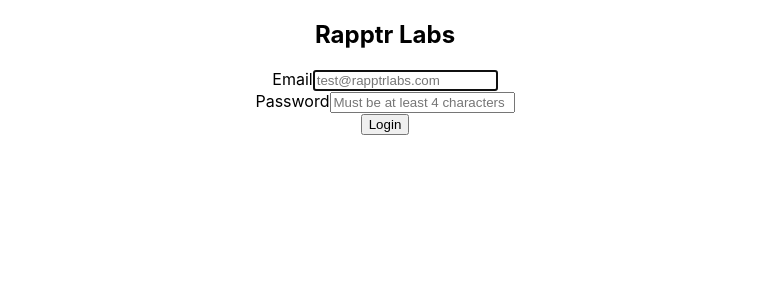
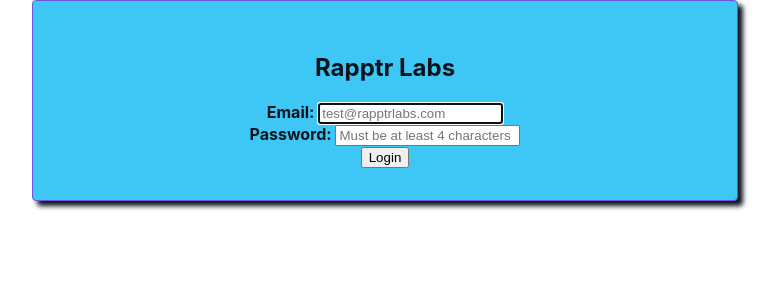
Before and after one commit to ntraugh/react-todo, a React (Create React App) app in the folder client/: page / in a window 1280 px wide. Shown: the top 300 px of the page, without its empty margins (255-1033 px from the left). Built offline with nearby package versions, Linux system fonts and the light colour scheme.

Commit message:
installed react router and icons in wrong directory, react router works fine now, set up alert for when user has created or deleted a todo item

```diff
--- a/client/package.json
+++ b/client/package.json
@@ -9,6 +9,8 @@
     "@testing-library/user-event": "^13.5.0",
     "react": "^18.2.0",
     "react-dom": "^18.2.0",
+    "react-icons": "^4.6.0",
+    "react-router-dom": "^6.4.3",
     "react-scripts": "5.0.1",
     "web-vitals": "^2.1.4"
   },
--- a/client/src/App.css
+++ b/client/src/App.css
@@ -1,23 +1,4 @@
 .App {
   text-align: center;
+  display: flex;
 }
-
-.App-logo {
-  height: 40vmin;
-  pointer-events: none;
-}
-
-.App-header {
-  background-color: #282c34;
-  min-height: 100vh;
-  display: flex;
-  flex-direction: column;
-  align-items: center;
-  justify-content: center;
-  font-size: calc(10px + 2vmin);
-  color: white;
-}
-
-.App-link {
-  color: #61dafb;
-}
--- a/client/src/components/Login.js
+++ b/client/src/components/Login.js
@@ -1,6 +1,9 @@
 import React, {useEffect, useRef, useState} from 'react'
+import {useNavigate} from "react-router-dom"
 
 const Login = ({login, error, setError}) => {
+    const navigate = useNavigate()
+
     const [userInfo, setUserInfo] = useState({
         email: "",
         password: "",
@@ -14,8 +17,8 @@ const Login = ({login, error, setError}) => {
 
     const handleSubmit = (e) => {
         e.preventDefault()
-
         login(userInfo)
+        navigate("todo")
     }
 
     const handleChange =(e) => {
@@ -33,11 +36,11 @@ const Login = ({login, error, setError}) => {
     }
 
   return (
-    <form onSubmit={handleSubmit}>
-        <div>
+    <form onSubmit={handleSubmit} className="form">
+        <div className='center-form'>
             <h2>Rapptr Labs</h2>
             <div>
-                <label htmlFor='email'>Email</label>
+                <label htmlFor='email' style={{"fontWeight": "bold"}}>Email: </label>
                 <input
                 required
                 onChange={handleChange}
@@ -49,7 +52,7 @@ const Login = ({login, error, setError}) => {
                 {error && <p style={{"color": "red"}}>{error}</p>}
             </div>
             <div>
-                <label htmlFor='password'>Password</label>
+                <label htmlFor='password' style={{"fontWeight": "bold"}}>Password: </label>
                 <input
                 required
                 onChange={(e) => setUserInfo({...userInfo, password: e.target.value})}
--- /dev/null
+++ b/client/src/components/Todo.js
@@ -0,0 +1,9 @@
+import React from 'react'
+
+const Todo = () => {
+  return (
+    <div>Todo</div>
+  )
+}
+
+export default Todo
--- a/client/src/index.css
+++ b/client/src/index.css
@@ -11,3 +11,14 @@ code {
   font-family: source-code-pro, Menlo, Monaco, Consolas, 'Courier New',
     monospace;
 }
+
+.form {
+  padding: 2rem;
+  width: 50%;
+  margin: auto auto;
+  color: #0b131c;
+  background-color: #3ec7f4;
+  border: 1px solid rgba(104, 85, 224, 1);
+  border-radius: 4px;
+  box-shadow: 5px 5px 5px #0b131c;
+}
--- a/client/src/index.js
+++ b/client/src/index.js
@@ -2,11 +2,19 @@ import React from 'react';
 import ReactDOM from 'react-dom/client';
 import './index.css';
 import App from './App';
+import { BrowserRouter, Routes, Route } from 'react-router-dom';
+import Todo from "./components/Todo"
+
 
 const root = ReactDOM.createRoot(document.getElementById('root'));
 root.render(
   <React.StrictMode>
-    <App />
+    <BrowserRouter>
+      <Routes>
+        <Route path='/' element={<App />} />
+        <Route path='/todo' element={<Todo />} />
+      </Routes>
+    </BrowserRouter>
   </React.StrictMode>
 );
 
```
Also changed, not shown: client/src/components/Alert.js (added, +13 -0 lines), 1 other file (tests, documents, lock files or other folders).
